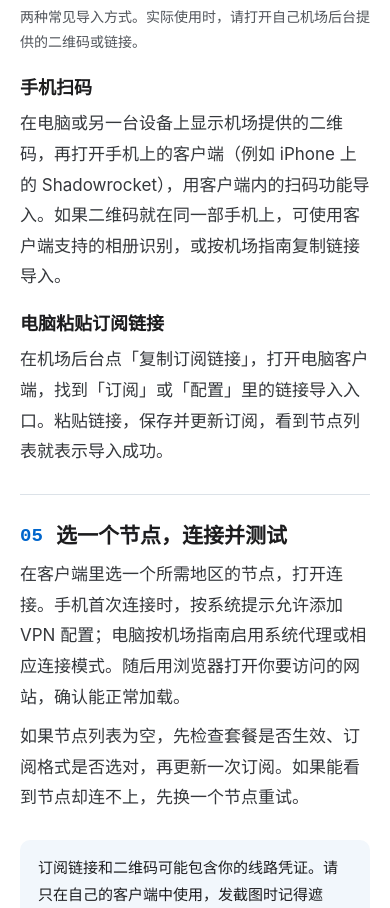
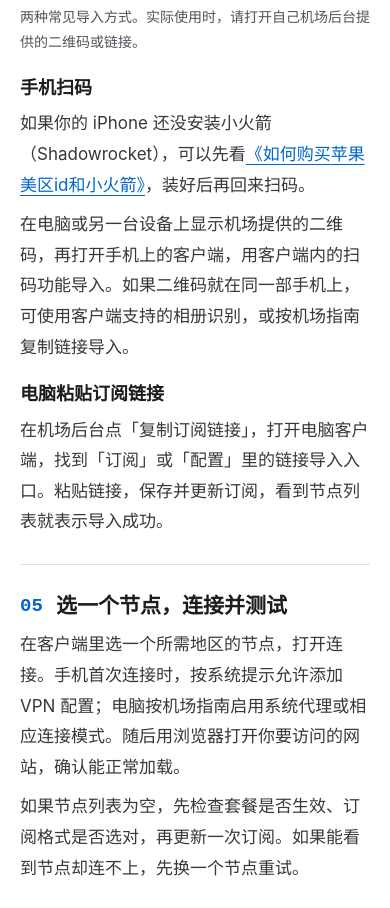
Before and after one commit to superchaospc/kjzyz, a plain HTML site: page airport-guide.html in a window 390 px wide. Shown: the part 1487-2395 px from the top of the page. Drawn offline with Linux system fonts and the light colour scheme.

Commit message:
Link the Shadowrocket purchase guide before mobile QR import

```diff
--- a/airport-guide.html
+++ b/airport-guide.html
@@ -81,7 +81,8 @@
         <figcaption>两种常见导入方式。实际使用时，请打开自己机场后台提供的二维码或链接。</figcaption>
       </figure>
       <h3>手机扫码</h3>
-      <p>在电脑或另一台设备上显示机场提供的二维码，再打开手机上的客户端（例如 iPhone 上的 Shadowrocket），用客户端内的扫码功能导入。如果二维码就在同一部手机上，可使用客户端支持的相册识别，或按机场指南复制链接导入。</p>
+      <p>如果你的 iPhone 还没安装小火箭（Shadowrocket），可以先看<a href="/shadowrocket-apple-id">《如何购买苹果美区id和小火箭》</a>，装好后再回来扫码。</p>
+      <p>在电脑或另一台设备上显示机场提供的二维码，再打开手机上的客户端，用客户端内的扫码功能导入。如果二维码就在同一部手机上，可使用客户端支持的相册识别，或按机场指南复制链接导入。</p>
       <h3>电脑粘贴订阅链接</h3>
       <p>在机场后台点「复制订阅链接」，打开电脑客户端，找到「订阅」或「配置」里的链接导入入口。粘贴链接，保存并更新订阅，看到节点列表就表示导入成功。</p>
     </li>
```
